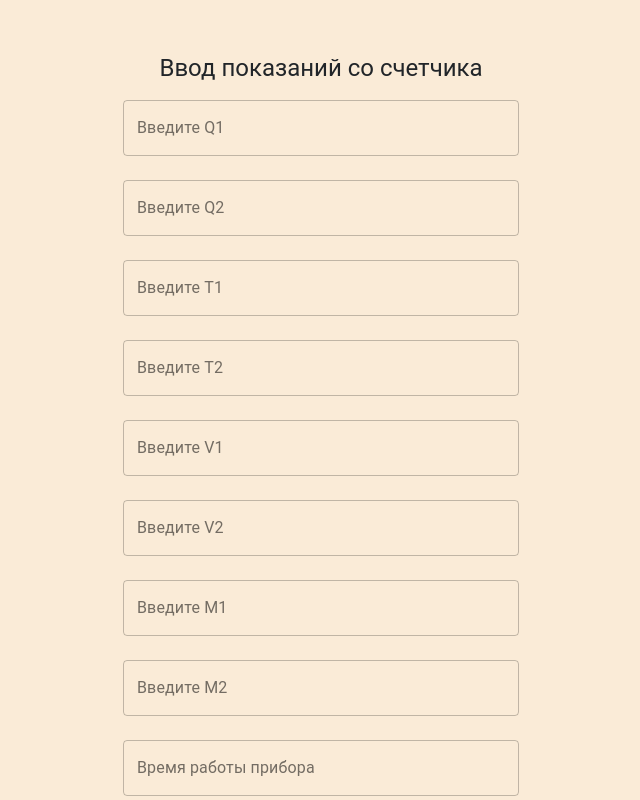
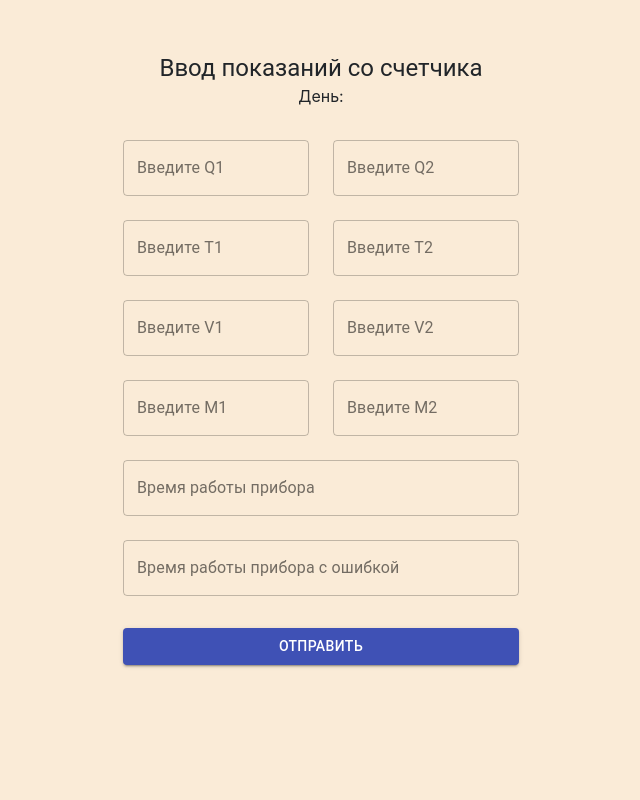
Before and after one commit to Konstantine899/calendar-development, a React app: page /form in a window 1280 px wide. Shown: the top 800 px of the page, without its empty margins (319-959 px from the left). Built offline with nearby package versions, Linux system fonts and the light colour scheme.

Commit message:
history push day

```diff
--- a/src/components/Calendar/CalendarGrid/CalendarGrid.js
+++ b/src/components/Calendar/CalendarGrid/CalendarGrid.js
@@ -1,6 +1,7 @@
 //components/CalendarGrid/CalendarGrid.js
 import moment from 'moment';
 import React, { useState } from 'react';
+import { useHistory } from 'react-router-dom';
 
 import styled from 'styled-components';
 import './CalendarGrid.scss';
@@ -19,11 +20,12 @@ const CellWrapper = styled.div`
 const CurrentDay = styled('div')``;
 
 const CalendarGrid = ({ startDay, today }) => {
+  const history = useHistory();
   const [type, setType] = useState('');
   const day = startDay.clone().subtract(1, 'day');
   const daysArray = [...Array(42)].map(() => day.add(1, 'day').clone());
   // window.daysArray = daysArray;
-  console.log(daysArray);
+  // console.log(daysArray);
 
   const isCurrentDay = (day) => moment().isSame(day, 'day');
   const isSelectedMonth = (day) => today.isSame(day, 'month');
@@ -45,7 +47,10 @@ const CalendarGrid = ({ startDay, today }) => {
       </GridWrapper>
       <GridWrapper className="GridWrapper">
         {daysArray.map((dayItem, i) => {
-          const clickHandler = () => console.log(dayItem.format('DD.MM.YY'));
+          const clickHandler = () => {
+            console.log(dayItem.format('DD.MM.YY'), i);
+            history.push('/form');
+          };
 
           return (
             <CellWrapper
--- a/src/components/Form/Step1.js
+++ b/src/components/Form/Step1.js
@@ -3,8 +3,11 @@ import { useForm } from 'react-hook-form';
 import { Typography } from '@material-ui/core';
 import { FormContainer } from './FormContainer';
 import { Form } from './Form';
+import { Grid } from '@material-ui/core';
+
 import { Input } from './Input';
 import { PrimaryButton } from './PrimaryButton.js';
+import { clickHandler } from '../Calendar/CalendarGrid';
 
 export const Step1 = () => {
   const { register, handleSubmit, errors } = useForm({
@@ -20,20 +23,16 @@ export const Step1 = () => {
       <Typography component="h2" variant="h5">
         Ввод показаний со счетчика
       </Typography>
+      <p> День:{clickHandler}</p>
       <Form onSubmit={handleSubmit(onSubmit)}>
+        <Grid container spacing={3}>
+          <Grid item xs={6}>
             <Input
               ref={register}
               id="Q1"
               type="number"
               label="Введите Q1"
               name="Q1"
-        />
-        <Input
-          ref={register}
-          id="Q2"
-          type="number"
-          label="Введите Q2"
-          name="Q2"
             />
             <Input
               ref={register}
@@ -44,17 +43,34 @@ export const Step1 = () => {
             />
             <Input
               ref={register}
+              id="V1"
+              type="number"
+              label="Введите V1"
+              name="V1"
+            />
+            <Input
+              ref={register}
+              id="M1"
+              type="number"
+              label="Введите M1"
+              name="M1"
+            />
+          </Grid>
+
+          <Grid item xs={6}>
+            <Input
+              ref={register}
+              id="Q2"
+              type="number"
+              label="Введите Q2"
+              name="Q2"
+            />
+            <Input
+              ref={register}
               id="T2"
               type="number"
               label="Введите T2"
               name="T2"
-        />
-        <Input
-          ref={register}
-          id="V1"
-          type="number"
-          label="Введите V1"
-          name="V1"
             />
             <Input
               ref={register}
@@ -65,18 +81,14 @@ export const Step1 = () => {
             />
             <Input
               ref={register}
-          id="M1"
-          type="number"
-          label="Введите M1"
-          name="M1"
-        />
-        <Input
-          ref={register}
               id="M2"
               type="number"
               label="Введите M2"
               name="M2"
             />
+          </Grid>
+        </Grid>
+
         <Input
           ref={register}
           id="WorkDevice"
```
Lines whose indentation alone changed are shown as unchanged.
